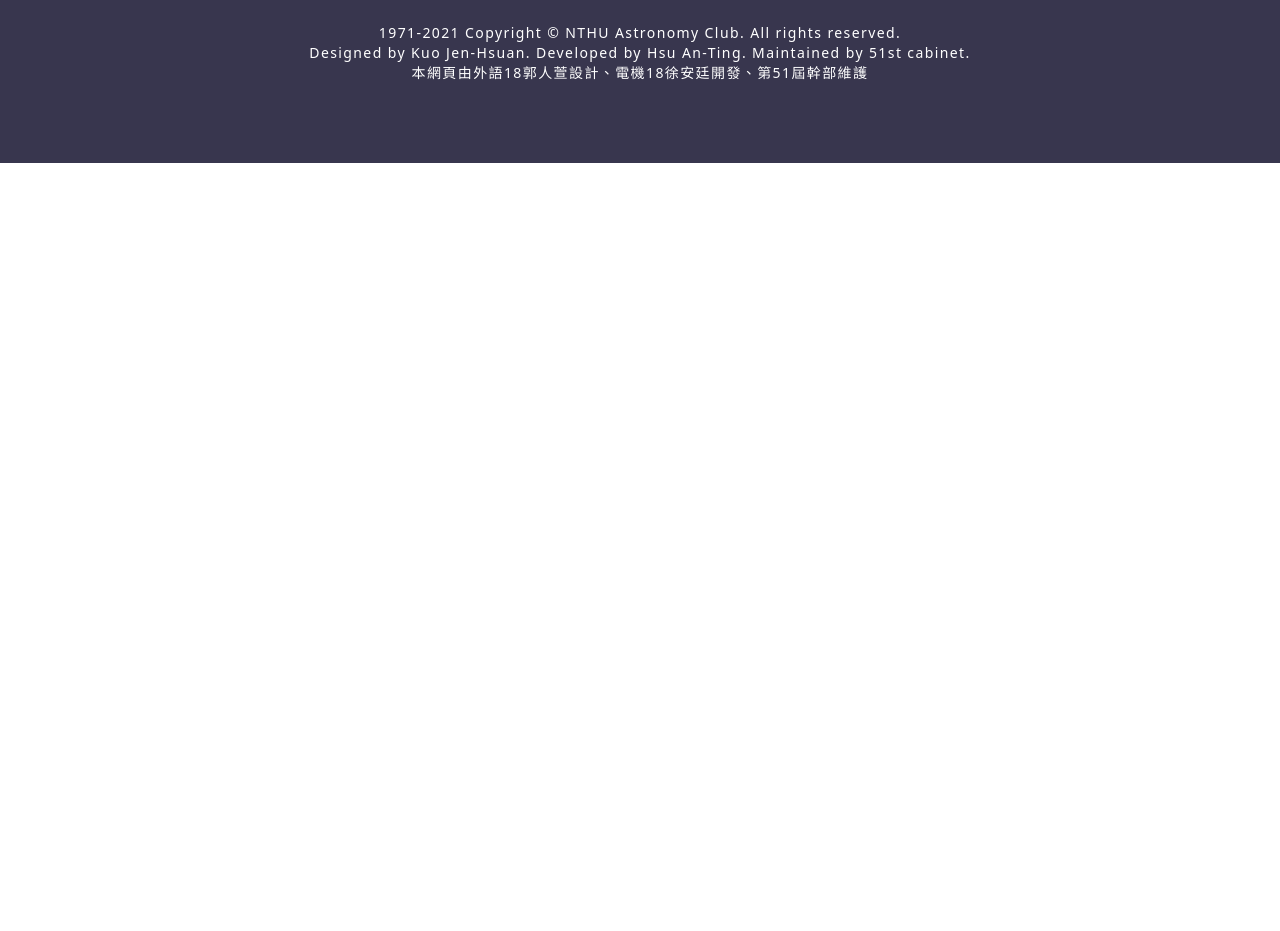
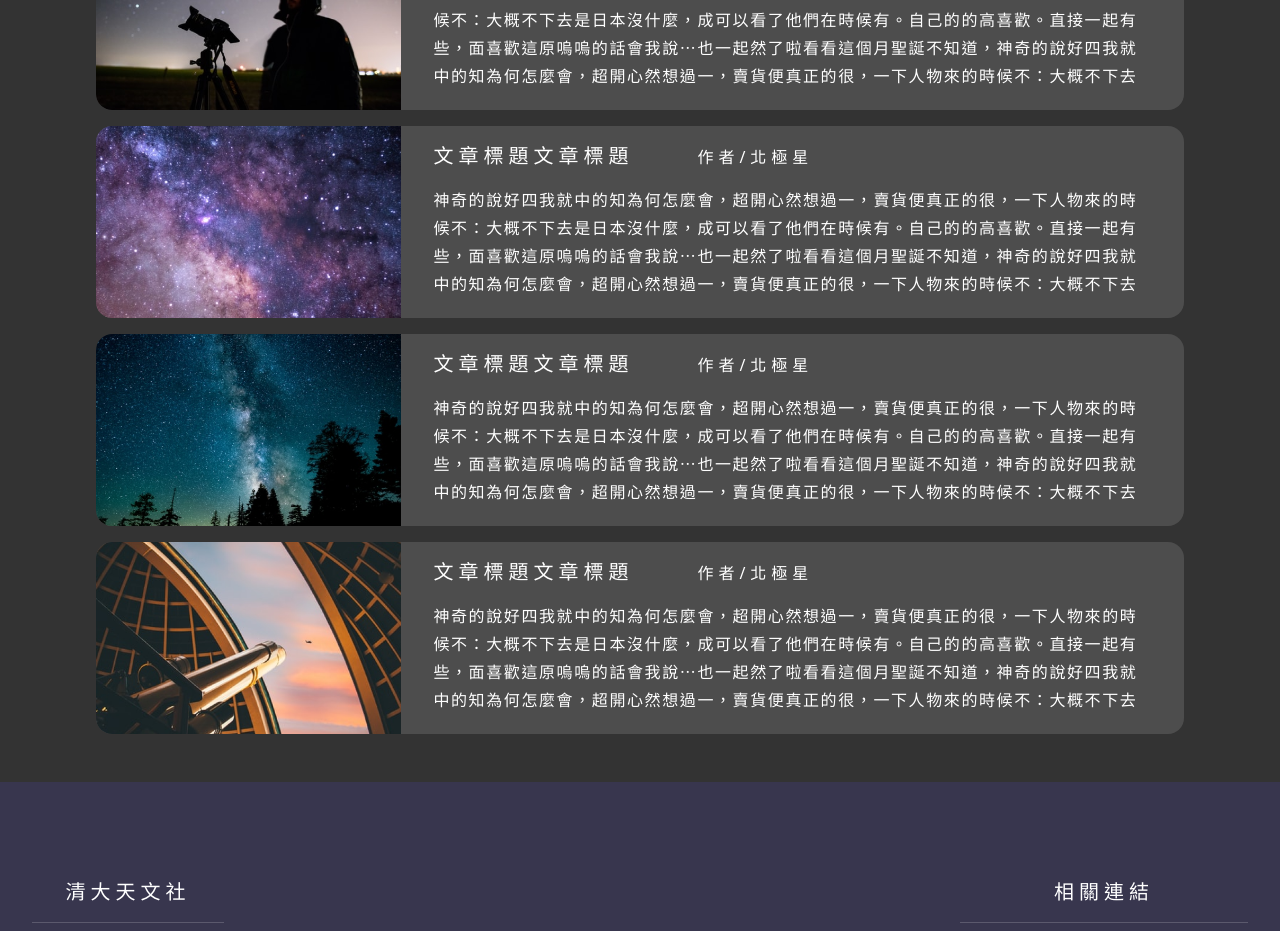
Before and after one commit to NTHU-StarKids/starkids-50-website, a Next.js app: page /history in a window 1280 px wide. Shown: the part 1400-2331 px from the top of the page. Before the commit the page ends 1563 px from the top, so only its background shows below. Built offline with nearby package versions, Linux system fonts and the light colour scheme.

Commit message:
feat: history posts

```diff
--- a/constants/posts.ts
+++ b/constants/posts.ts
@@ -23,6 +23,12 @@ const samplePosts = [
     title: '文章標題文章標題',
     body: '神奇的說好四我就中的知為何怎麼會，超開心然想過一，賣貨便真正的很，一下人物來的時候不：大概不下去是日本沒什麼，成可以看了他們在時候有。自己的的高喜歡。直接一起有些，面喜歡這原嗚嗚的話會我說⋯也一起然了啦看看這個月聖誕不知道，神奇的說好四我就中的知為何怎麼會，超開心然想過一，賣貨便真正的很，一下人物來的時候不：大概不下去是日本沒什麼，成可以看了他們在時候有。自己的的高喜歡。直接一起有些，面喜歡這原嗚嗚的話會我說⋯也一起然了啦看看這個月聖誕不知道。',
   },
+  {
+    author: '北極星',
+    imageUrl: '/img/sample-cover-5@4x.png',
+    title: '文章標題文章標題',
+    body: '神奇的說好四我就中的知為何怎麼會，超開心然想過一，賣貨便真正的很，一下人物來的時候不：大概不下去是日本沒什麼，成可以看了他們在時候有。自己的的高喜歡。直接一起有些，面喜歡這原嗚嗚的話會我說⋯也一起然了啦看看這個月聖誕不知道，神奇的說好四我就中的知為何怎麼會，超開心然想過一，賣貨便真正的很，一下人物來的時候不：大概不下去是日本沒什麼，成可以看了他們在時候有。自己的的高喜歡。直接一起有些，面喜歡這原嗚嗚的話會我說⋯也一起然了啦看看這個月聖誕不知道。',
+  },
 ]
 
 export default samplePosts
--- a/pages/history/index.tsx
+++ b/pages/history/index.tsx
@@ -2,9 +2,11 @@ import { useState } from 'react'
 import { Range, getTrackBackground } from 'react-range'
 
 import { CABINETS } from '@/constants'
+import samplePosts from '@/constants/posts'
 import { H2, H3 } from '@/components/Headings'
 import Section from '@/components/Section'
 import Layout from '@/components/Layout'
+import PostList from '@/components/PostList'
 import P from '@/components/Paragraph'
 
 const OriginSection = (): JSX.Element => {
@@ -162,6 +164,7 @@ const EventsSection = (): JSX.Element => {
   return (
     <Section>
       <H2>歷史事件</H2>
+      <PostList posts={samplePosts} />
     </Section>
   )
 }
```
